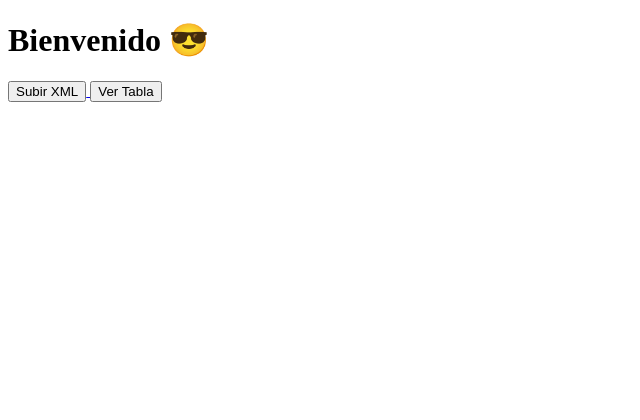
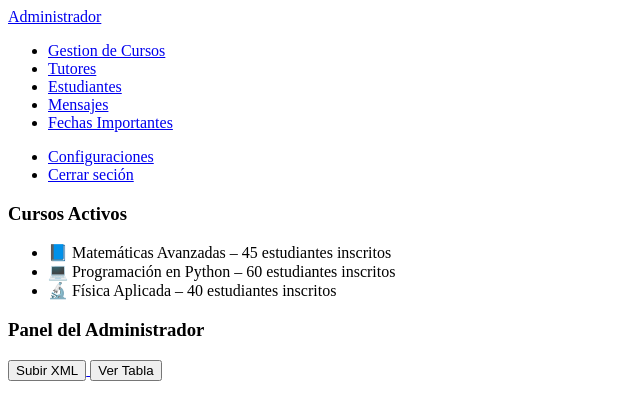
Before and after one commit to driveram9/PPCYL2-AcadNet, a Django app: page /admin/ in a window 1280 px wide. Shown: the top 420 px of the page, without its empty margins (0-640 px from the left). Run offline with Django 5.2, Linux system fonts and the light colour scheme.

Commit message:
Update dashboardAdmin.html

```diff
--- a/acadnet/frontend/templates/dashboardAdmin.html
+++ b/acadnet/frontend/templates/dashboardAdmin.html
@@ -5,9 +5,70 @@
     <title>Dashboard</title>
 </head>
 <body>
+    <section id="sidebar">
+        <a href="#" class="brand">
+            <i class='bx bx-badge-check'></i>
+            <span class="text">Administrador</span>
+        </a>
+        <ul class="side-menu top">
+            <li class="active">
+                <a href="#">
+                    <i class="bx bxs-dashboard"></i>
+                    <span class="text">Gestion de Cursos</span>
+                </a>
+            </li>
+            <li>
+                <a href="#">
+                    <i class="bx bx-book-content"></i>
+                    <span class="text">Tutores</span>
+                </a>
+            </li>
+            <li>
+                <a href="#">
+                    <i class="bx bx-pencil"></i>
+                    <span class="text">Estudiantes</span>
+                </a>
+            </li>
+            <li>
+                <a href="#">
+                    <i class='bx bx-bell'></i>
+                    <span class="text">Mensajes</span>
+                </a>
+            </li>
+            <li>
+                <a href="#">
+                    <i class="bx bx-calendar-check"></i>
+                    <span class="text">Fechas Importantes</span></i>
+                </a>
+            </li>
+        </ul>
+        <ul class="side-menu">
+            <li>
+                <a href="#">
+                    <i class="bx bx-cog"></i>
+                    <span class="text">Configuraciones</span>
+                </a>
+            </li>
+            <li>
+                <a href="#">
+                    <i class="bx bx-right-arrow-alt"></i>
+                    <span class="text">Cerrar seción</span>
+                </a>
+            </li>
+        </ul>
+    </section>
 
-<h1>Bienvenido 😎</h1>
+    <section id="content">
 
+        <main>
+            <div id="gestion de cursos" class="section">
+                <h3>Cursos Activos</h3>
+                <ul>
+                    <li>📘 Matemáticas Avanzadas – 45 estudiantes inscritos</li>
+                    <li>💻 Programación en Python – 60 estudiantes inscritos</li>
+                    <li>🔬 Física Aplicada – 40 estudiantes inscritos</li>
+                </ul>
+                <h3>Panel del Administrador</h3>
                     <a href="/upload/">
                         <button>Subir XML</button>
                     </a>
@@ -15,6 +76,41 @@
                     <a href="/tabla/">
                         <button>Ver Tabla</button>
                     </a>
+            </div>
+            <div id="tutores" class="section" style="display:none;">
+                <h3>Lista de Tutores Actuales</h3>
+                <ul>
+                    <li> Ana López – Álgebra Superior</li>
+                    <li> Carlos Arias – Programación Para la Ciencia y la Ingeniería I</li>
+                    <li> María González – Física I</li>
+                </ul>
+            </div>
+            <div id="estudiantes" class="section" style="display:none;">
+                <h3>Lista de Estudiantes Actuales</h3>
+                <li> Laura Martínez – Álgebra Superior</li>
+                <li> Pedro Hernández – Programación Para la Ciencia y la Ingeniería I</li>
+                <li> Sofía Castillo – Física I</li>
+            </div>
+            <div id="mensajes" class="section" style="display:none;">
+                <h3>Mensajes Nuevos!!</h3>
+                <ul>
+                    <li>📢 Reunión de coordinación el lunes a las 9:00 AM</li>
+                    <li>📢 Actualización de la plataforma el miércoles</li>
+                    <li>📢 Entrega de reportes trimestrales antes del 20/04</li>
+                </ul>
+            </div>
+            <div id="fechas importantes" class="section" style="display:none;">
+                <h3>Fechas Importantes</h3>
+                <table>
+                    <tr><th>Evento</th><th>Fecha</th></tr>
+                    <tr><td>Inicio de inscripciones</td><td>15/04/2026</td></tr>
+                    <tr><td>Examen final de Matemáticas</td><td> 25/04/2026</td></tr>
+                    <tr><td>Cierre de ciclo académico</td><td>30/04/2026</td></tr>
+                </table>
+            </div>
+        </main>
+    </section>
+
 
 </body>
 </html>
```
Lines whose indentation alone changed are shown as unchanged.
